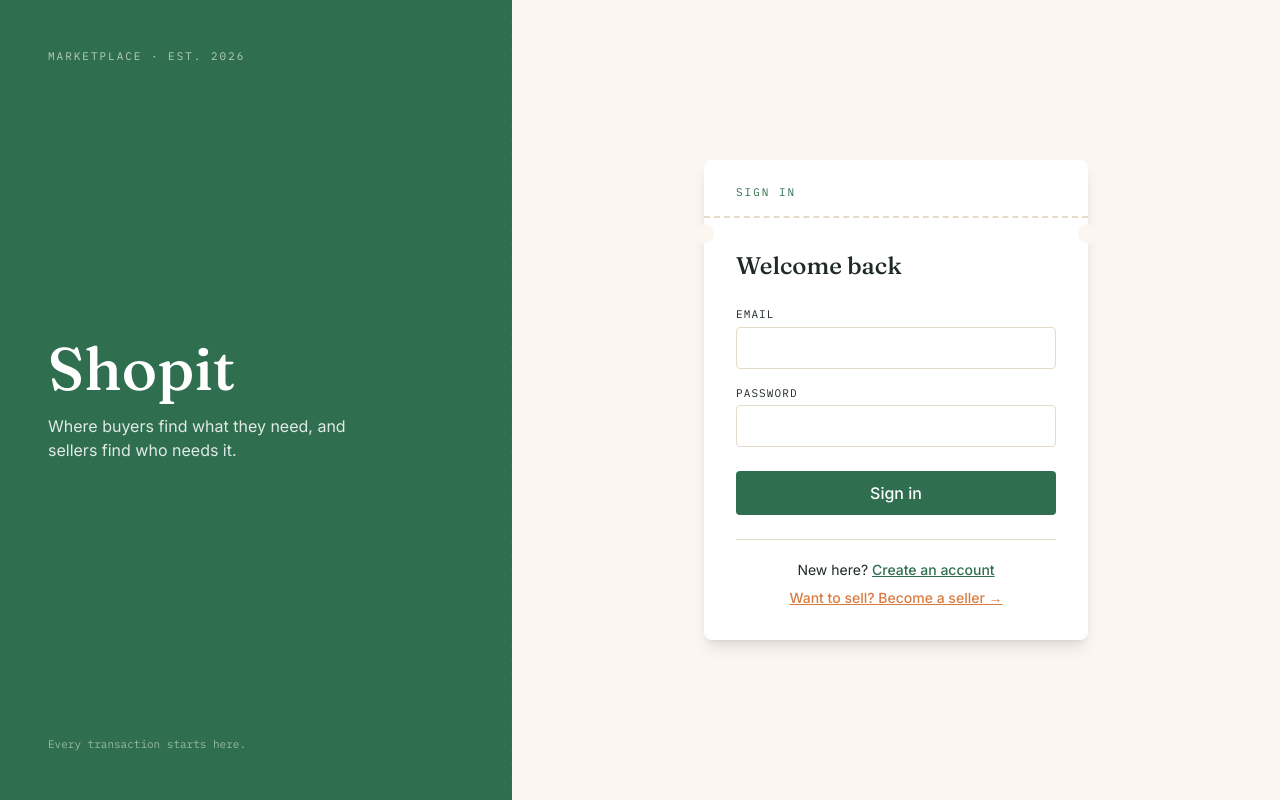
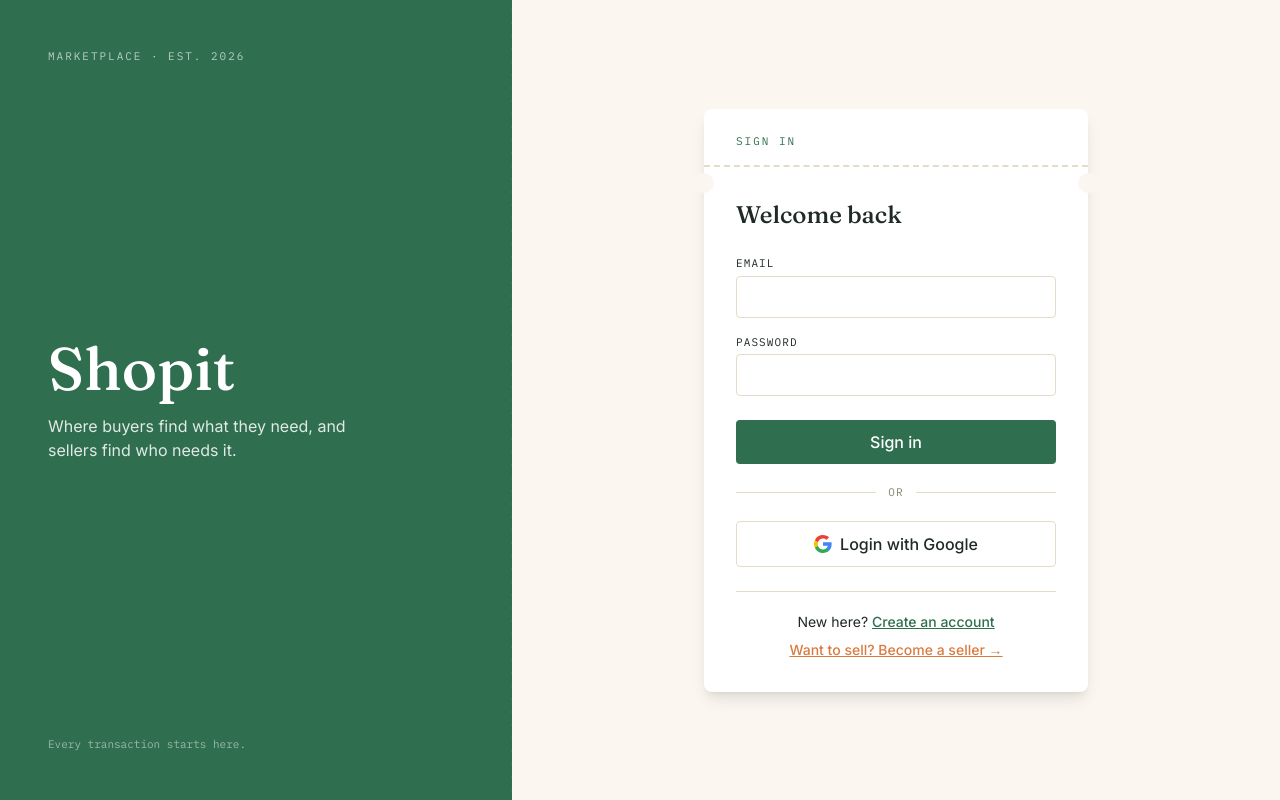
Before and after one commit to ECommerce-Internship/Shopit-Frontend, a React (Vite) app: page /login in a window 1280 px wide. Built offline with nearby package versions, Linux system fonts and the light colour scheme; no server answers.

Commit message:
Add Login with Google button and OAuth callback handler

```diff
--- a/src/App.tsx
+++ b/src/App.tsx
@@ -5,6 +5,7 @@ import LoginPage from './pages/LoginPage';
 import RegisterPage from './pages/RegisterPage';
 import ProductListingPage from './pages/ProductListingPage';
 import ProductDetailPage from './pages/ProductDetailPage';
+import GoogleCallbackPage from './pages/GoogleCallbackPage';
 import Dashboard from './pages/Dashboard';
 import Admin from './pages/Admin';
 import Seller from './pages/Seller';
@@ -12,7 +13,7 @@ import { ProtectedRoute } from './components/ProtectedRoute';
 import { AdminRoute } from './components/AdminRoute';
 import { SellerRoute } from './components/SellerRoute';
 
-const HIDDEN_NAVBAR_PATHS = ['/login', '/register'];
+const HIDDEN_NAVBAR_PATHS = ['/login', '/register', '/auth/google/callback'];
 
 function App() {
   const location = useLocation();
@@ -25,6 +26,7 @@ function App() {
         <Route path="/" element={<Home />} />
         <Route path="/login" element={<LoginPage />} />
         <Route path="/register" element={<RegisterPage />} />
+        <Route path="/auth/google/callback" element={<GoogleCallbackPage />} />
         <Route element={<ProtectedRoute />}>
           <Route path="/products" element={<ProductListingPage />} />
           <Route path="/products/:id" element={<ProductDetailPage />} />
--- /dev/null
+++ b/src/pages/GoogleCallbackPage.tsx
@@ -0,0 +1,60 @@
+import { useEffect, useRef } from 'react';
+import { useNavigate, useSearchParams } from 'react-router-dom';
+import toast from 'react-hot-toast';
+import { useAuth } from '../context/AuthContext';
+
+function GoogleCallbackPage() {
+  const [searchParams] = useSearchParams();
+  const navigate = useNavigate();
+  const { login } = useAuth();
+  const hasRun = useRef(false);
+
+  useEffect(() => {
+    // Guard against React StrictMode double-invocation.
+    if (hasRun.current) return;
+    hasRun.current = true;
+
+    const error = searchParams.get('error');
+    if (error) {
+      toast.error(error);
+      navigate('/login', { replace: true });
+      return;
+    }
+
+    const accessToken = searchParams.get('accessToken');
+    const refreshToken = searchParams.get('refreshToken');
+    const userId = searchParams.get('userId');
+    const email = searchParams.get('email');
+    const firstName = searchParams.get('firstName');
+    const lastName = searchParams.get('lastName');
+    const role = searchParams.get('role');
+
+    if (!accessToken || !refreshToken || !userId || !email) {
+      toast.error('Google login failed. Please try again.');
+      navigate('/login', { replace: true });
+      return;
+    }
+
+    login({
+      accessToken,
+      refreshToken,
+      user: {
+        id: userId,
+        email,
+        firstName: firstName ?? '',
+        lastName: lastName ?? '',
+        role: role ?? 'Customer',
+      },
+    });
+
+    navigate('/', { replace: true });
+  }, [searchParams, login, navigate]);
+
+  return (
+    <div className="min-h-screen flex items-center justify-center" style={{ backgroundColor: '#FBF7F0' }}>
+      <p style={{ color: '#8A8273', fontFamily: "'Inter', sans-serif" }}>Signing you in…</p>
+    </div>
+  );
+}
+
+export default GoogleCallbackPage;
--- a/src/pages/LoginPage.tsx
+++ b/src/pages/LoginPage.tsx
@@ -9,6 +9,8 @@ const inputStyle = {
   fontFamily: "'Inter', sans-serif",
   borderColor: '#E4DCC9',
 };
+
+const API_BASE_URL = import.meta.env.VITE_API_URL;
 
 function LoginPage() {
   const [email, setEmail] = useState('');
@@ -54,6 +56,11 @@ function LoginPage() {
     } finally {
       setLoading(false);
     }
+  };
+
+  const handleGoogleLogin = () => {
+    // Full-page navigation to the backend, which kicks off the Google OAuth redirect.
+    window.location.href = `${API_BASE_URL}/api/v1/auth/login/google`;
   };
 
   return (
@@ -110,6 +117,40 @@ function LoginPage() {
         </button>
       </form>
 
+      {/* Divider */}
+      <div className="flex items-center gap-3 my-5">
+        <div className="flex-1" style={{ borderTop: '1px solid #E4DCC9' }} />
+        <span
+          className="text-[11px] uppercase tracking-[0.1em]"
+          style={{ fontFamily: "'IBM Plex Mono', monospace", color: '#8A8273' }}
+        >
+          or
+        </span>
+        <div className="flex-1" style={{ borderTop: '1px solid #E4DCC9' }} />
+      </div>
+
+      {/* Google login */}
+      <button
+        type="button"
+        onClick={handleGoogleLogin}
+        className="w-full rounded px-3 py-2.5 flex items-center justify-center gap-2 transition-opacity hover:opacity-80"
+        style={{
+          backgroundColor: '#FFFFFF',
+          border: '1px solid #E4DCC9',
+          fontFamily: "'Inter', sans-serif",
+          fontWeight: 500,
+          color: '#1F2A24',
+        }}
+      >
+        <svg width="18" height="18" viewBox="0 0 18 18" xmlns="http://www.w3.org/2000/svg">
+          <path d="M17.64 9.2c0-.637-.057-1.251-.164-1.84H9v3.481h4.844a4.14 4.14 0 0 1-1.796 2.716v2.259h2.908c1.702-1.567 2.684-3.875 2.684-6.615z" fill="#4285F4"/>
+          <path d="M9 18c2.43 0 4.467-.806 5.956-2.18l-2.908-2.259c-.806.54-1.837.86-3.048.86-2.344 0-4.328-1.584-5.036-3.711H.957v2.332A8.997 8.997 0 0 0 9 18z" fill="#34A853"/>
+          <path d="M3.964 10.71A5.41 5.41 0 0 1 3.682 9c0-.593.102-1.17.282-1.71V4.958H.957A8.996 8.996 0 0 0 0 9c0 1.452.348 2.827.957 4.042l3.007-2.332z" fill="#FBBC05"/>
+          <path d="M9 3.58c1.321 0 2.508.454 3.44 1.345l2.582-2.58C13.463.891 11.426 0 9 0A8.997 8.997 0 0 0 .957 4.958L3.964 7.29C4.672 5.163 6.656 3.58 9 3.58z" fill="#EA4335"/>
+        </svg>
+        Login with Google
+      </button>
+
       <div
         className="mt-6 pt-5 flex flex-col gap-2"
         style={{ borderTop: '1px solid #E4DCC9', fontFamily: "'Inter', sans-serif" }}
```
